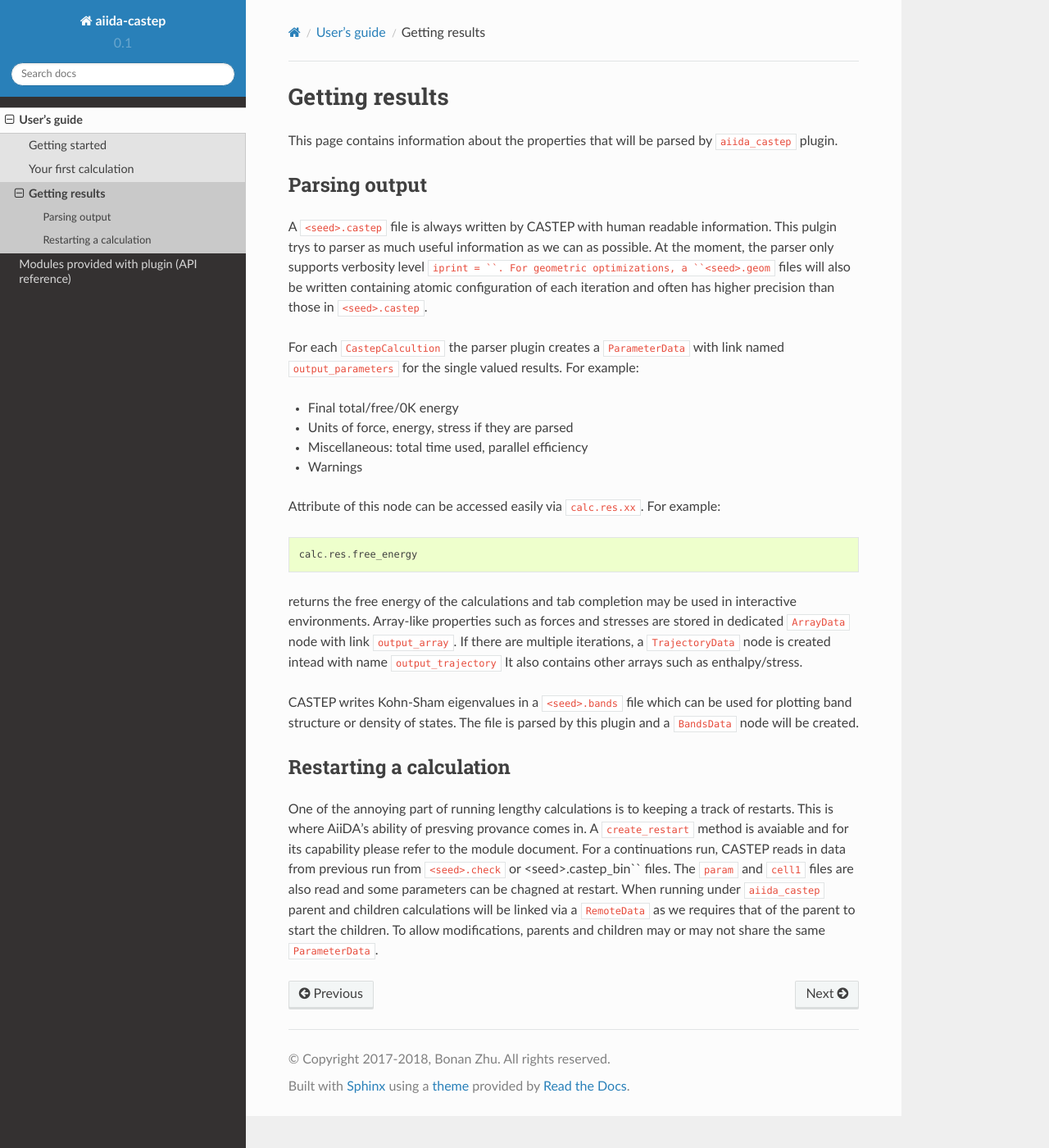
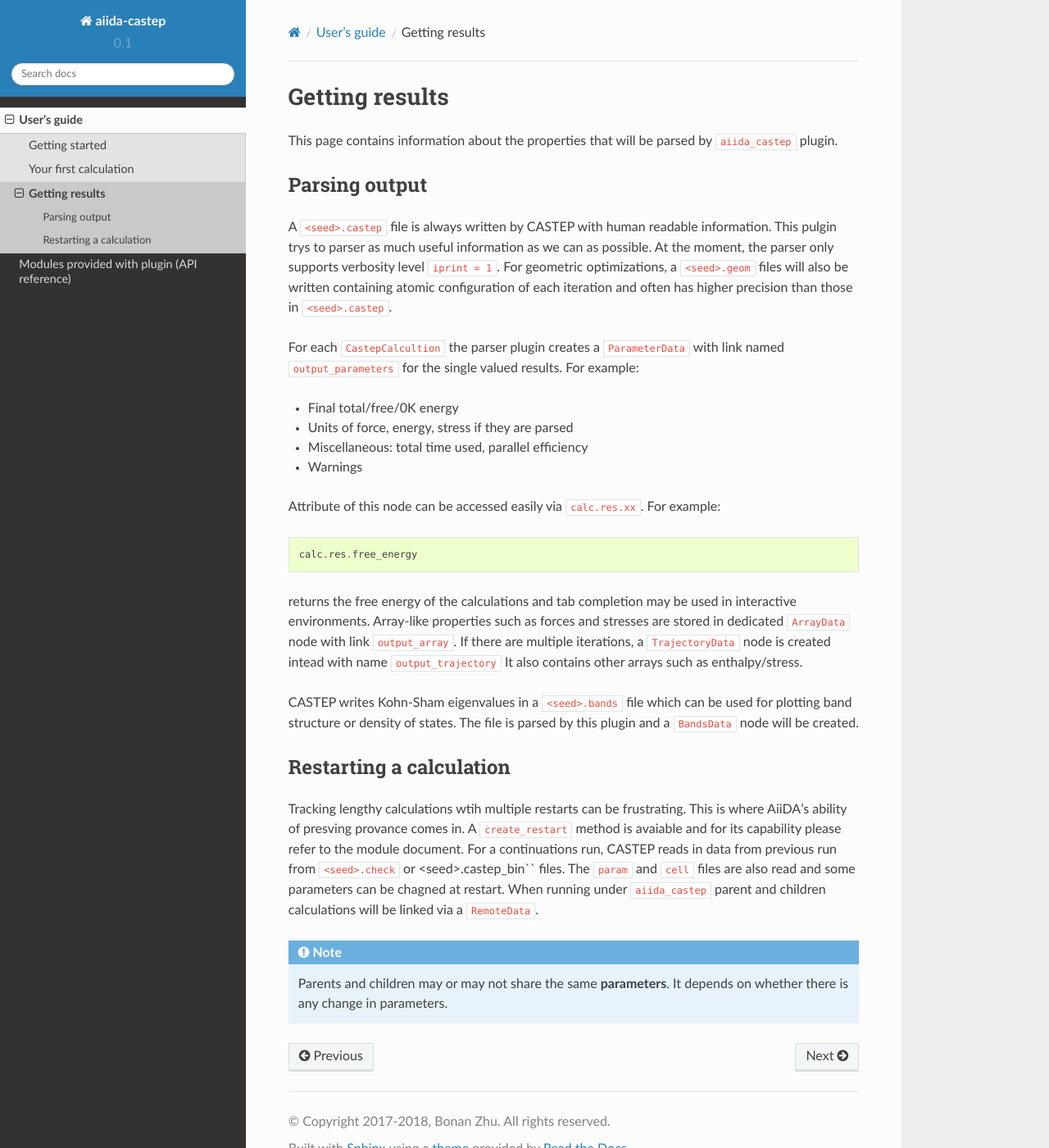
Before and after one commit to zhubonan/aiida-castep, a Sphinx documentation site: the page built from docs/source/user_guide/outputs.rst, in a window 1280 px wide and 1400 px high. Shown: the whole window at 82% size. Built offline with Sphinx 7.4.7 and the Read the Docs theme 2.0.0, drawn with Linux system fonts in a browser that asks for light colours.

Commit message:
Minor fix

```diff
--- a/docs/source/user_guide/outputs.rst
+++ b/docs/source/user_guide/outputs.rst
@@ -9,7 +9,7 @@ Parsing output
 
 A ``<seed>.castep`` file is always written by CASTEP with human readable information.
 This pulgin trys to parser as much useful information as we can as possible.
-At the moment, the parser only supports verbosity level ``iprint = ``.
+At the moment, the parser only supports verbosity level ``iprint = 1``.
 For geometric optimizations, a ``<seed>.geom`` files will also be written containing
 atomic configuration of each iteration and often has higher precision than those in
 ``<seed>.castep``.
@@ -42,12 +42,13 @@ band structure or density of states. The file is parsed by this plugin and a ``B
 Restarting a calculation
 ------------------------
 
-One of the annoying part of running lengthy calculations is to keeping a track of restarts.
+Tracking lengthy calculations wtih multiple restarts can be frustrating.
 This is where AiiDA's ability of presving provance comes in.
 A ``create_restart`` method is avaiable and for its capability please refer to the
 module document.
 For a continuations run, CASTEP reads in data from previous run from ``<seed>.check`` or <seed>.castep_bin`` files.
-The ``param`` and ``cell1`` files are also read and some parameters can be chagned at restart.
-When running under ``aiida_castep`` parent and children calculations will be linked via a ``RemoteData`` as we
-requires that of the parent to start the children.
-To allow modifications, parents and children may or may not share the same ``ParameterData``.
+The ``param`` and ``cell`` files are also read and some parameters can be chagned at restart.
+When running under ``aiida_castep`` parent and children calculations will be linked via a ``RemoteData``.
+
+.. note:: Parents and children may or may not share the same **parameters**.
+   It depends on whether there is any change in parameters.
```
